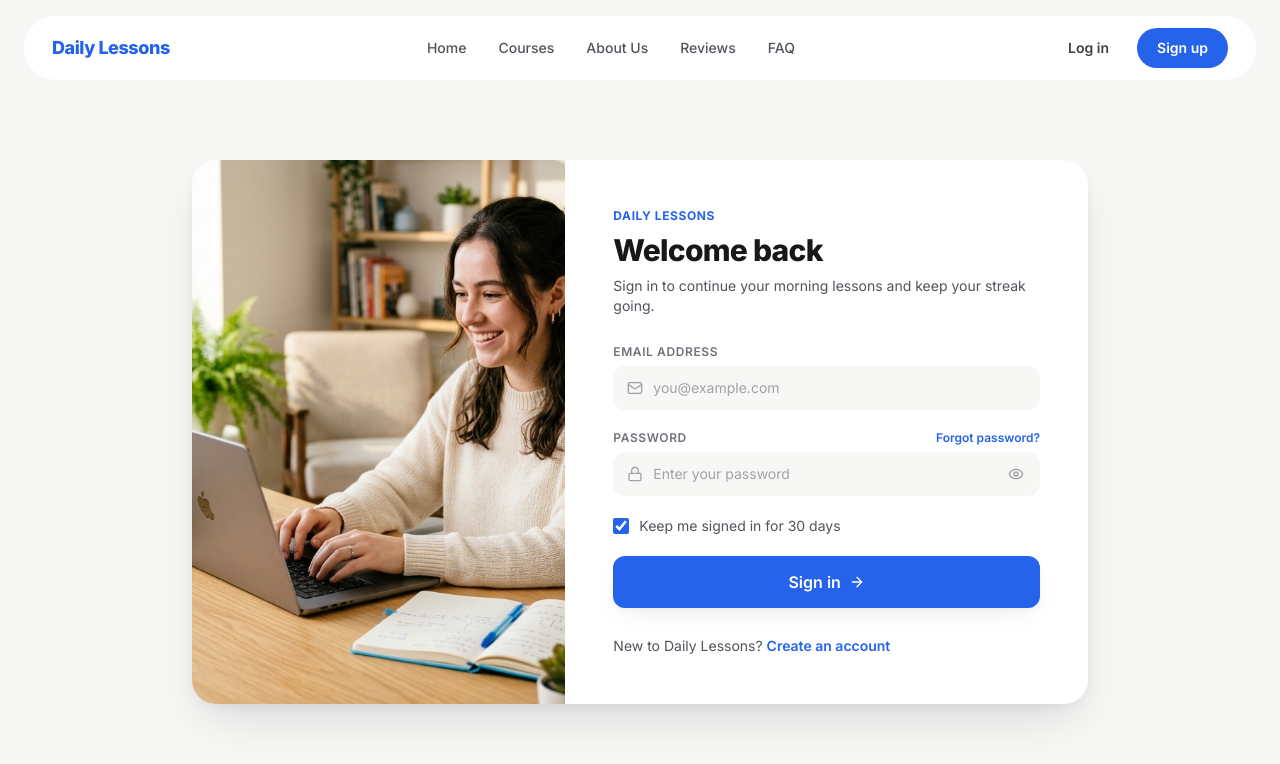
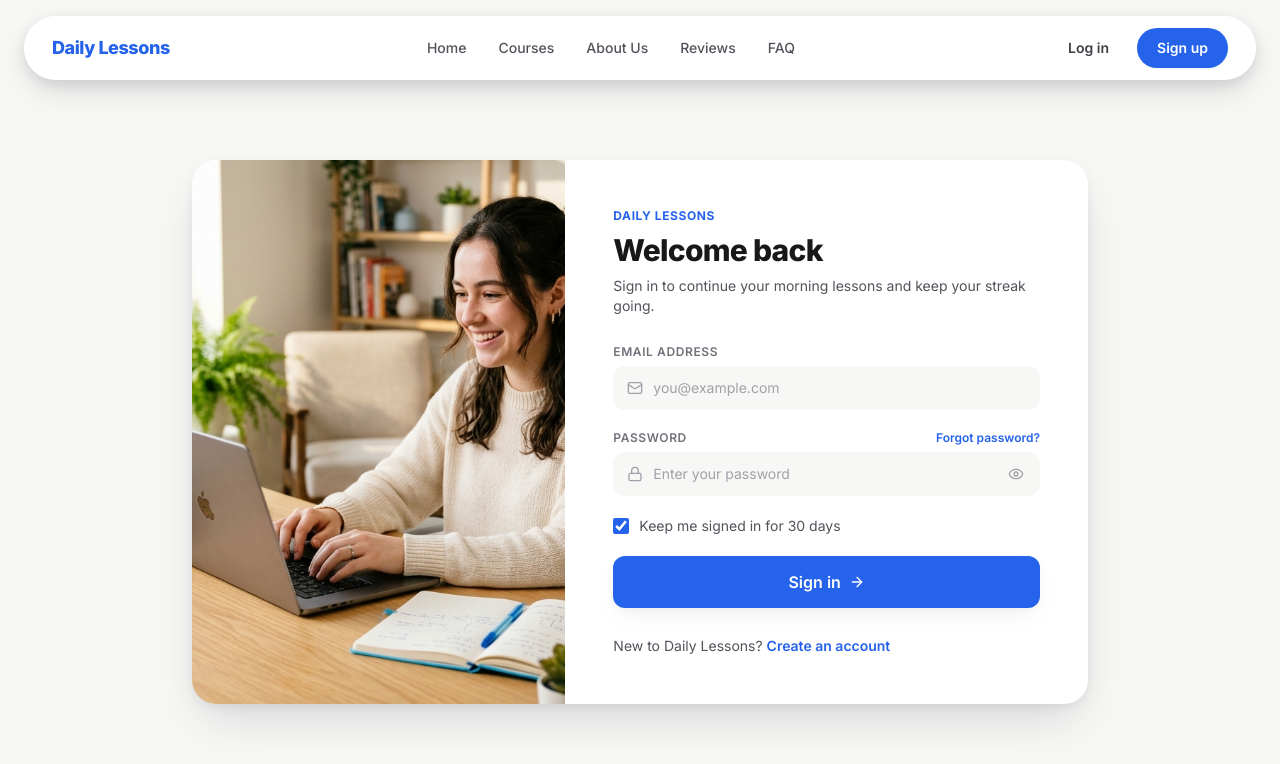
Before and after one commit to ruelnuffy/lesson-platform, a React (Vite) app in the folder frontend/: page /login in a window 1280 px wide. Shown: the top 764 px of the page. Built offline with nearby package versions, Linux system fonts and the light colour scheme; no server answers.

Commit message:
UI polish: add crisp shadow-pill to floating navbar so shadow is clearly visible

```diff
--- a/frontend/src/components/Navbar.tsx
+++ b/frontend/src/components/Navbar.tsx
@@ -37,7 +37,7 @@ export function Navbar() {
 
   return (
     <header className="fixed top-4 inset-x-0 z-40 px-4 sm:px-6">
-      <div className="max-w-7xl mx-auto bg-white/95 backdrop-blur-md rounded-full px-5 sm:px-7 h-16 flex items-center justify-between gap-4">
+      <div className="max-w-7xl mx-auto bg-white/95 backdrop-blur-md rounded-full shadow-pill px-5 sm:px-7 h-16 flex items-center justify-between gap-4">
         {/* Left: Brand */}
         <Link
           to="/"
--- a/frontend/tailwind.config.js
+++ b/frontend/tailwind.config.js
@@ -11,10 +11,11 @@ export default {
         "dot-grid": "radial-gradient(rgba(37, 99, 235, 0.16) 1px, transparent 1px)",
       },
       boxShadow: {
-        nav: "0 4px 20px -4px rgba(15, 23, 42, 0.06)",
+        nav: "0 4px 20px -4px rgba(15, 23, 42, 0.08)",
+        pill: "0 4px 16px -2px rgba(15, 23, 42, 0.12), 0 12px 32px -4px rgba(15, 23, 42, 0.14)",
         soft: "0 2px 8px -2px rgba(15, 23, 42, 0.05), 0 10px 28px -8px rgba(15, 23, 42, 0.08)",
         elevated:
-          "0 4px 12px -2px rgba(15, 23, 42, 0.06), 0 22px 48px -12px rgba(15, 23, 42, 0.14)",
+          "0 4px 12px -2px rgba(15, 23, 42, 0.08), 0 22px 48px -12px rgba(15, 23, 42, 0.16)",
       },
     },
   },
```
